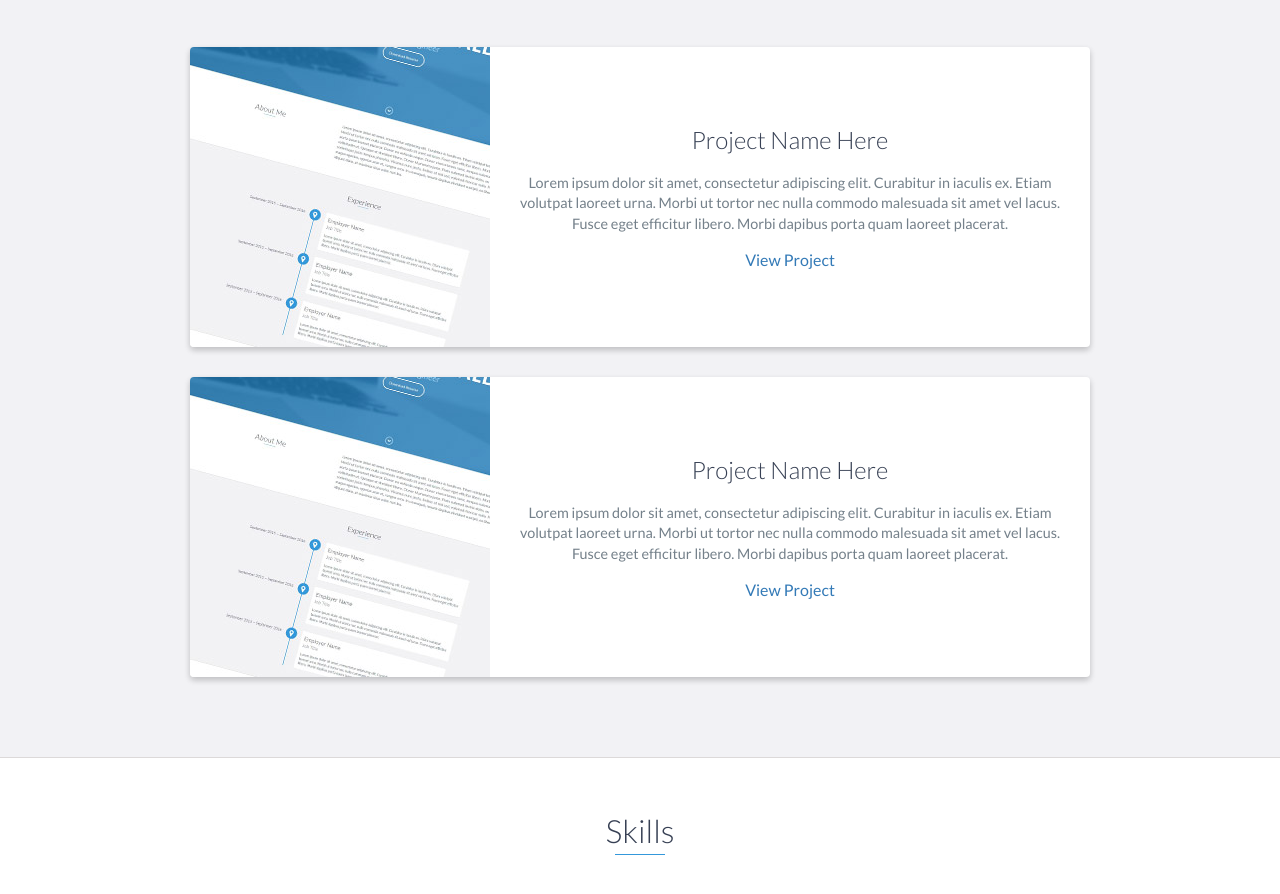
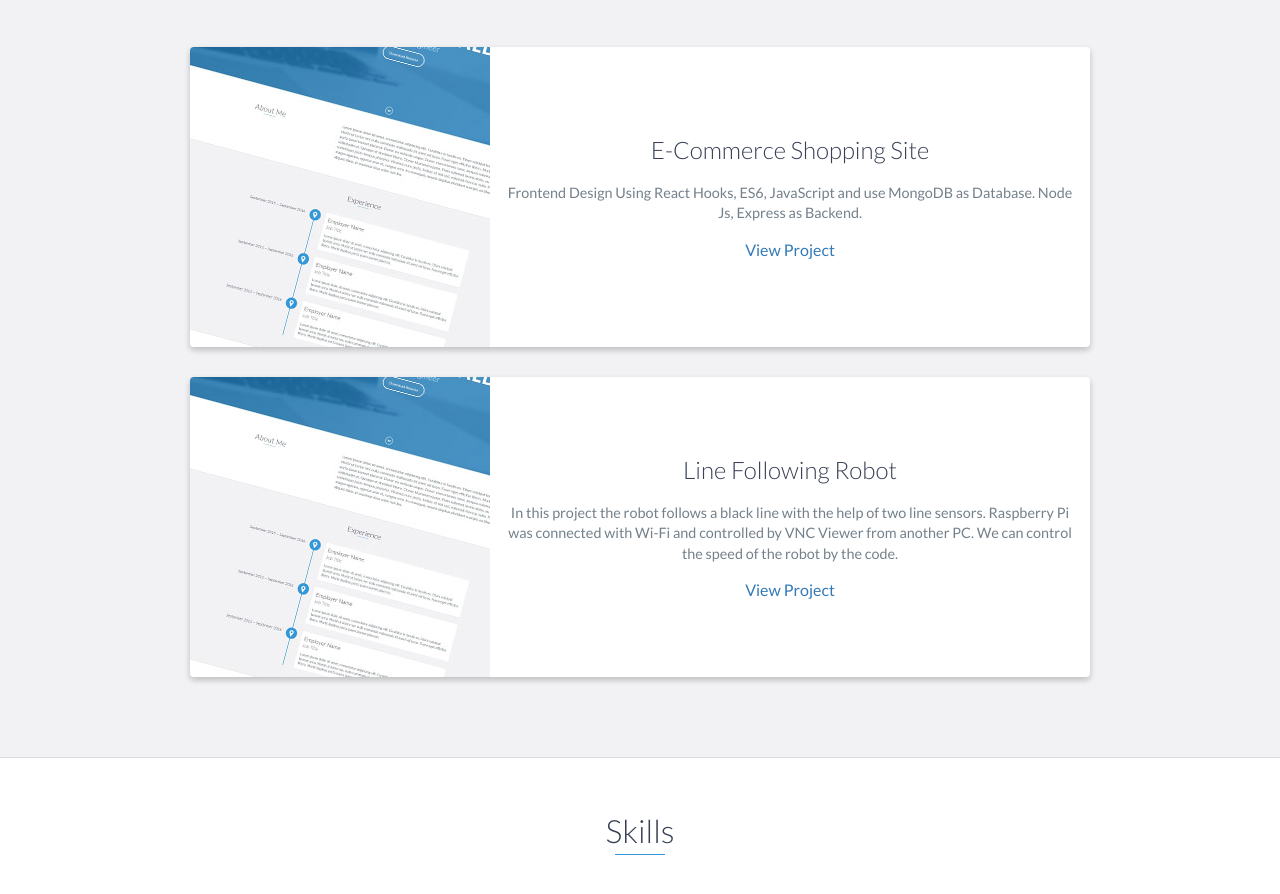
Before and after one commit to Pritam-007/Pritam-007.github.io, a website: page index.html in a window 1280 px wide. Shown: the part 1684-2578 px from the top of the page. Drawn offline with nearby package versions, Linux system fonts and the light colour scheme.

Commit message:
Update index.html

```diff
--- a/index.html
+++ b/index.html
@@ -157,11 +157,12 @@
                     </div>
                     <!-- End .project-image -->
                     <div class="project-info">
-                        <h3>Project Name Here</h3>
+                        <h3>E-Commerce Shopping Site</h3>
                         <p>
-                            Lorem ipsum dolor sit amet, consectetur adipiscing elit. Curabitur in iaculis ex. Etiam volutpat laoreet urna. Morbi ut tortor nec nulla commodo malesuada sit amet vel lacus. Fusce eget efficitur libero. Morbi dapibus porta quam laoreet placerat.
+                            Frontend Design Using React Hooks, ES6, JavaScript and use
+				    MongoDB as Database. Node Js, Express as Backend.
                         </p>
-                        <a href="#">View Project</a>
+                        <a href="http://posterappforgmit.herokuapp.com/">View Project</a>
                     </div>
                     <!-- End .project-info -->
                 </div>
@@ -173,11 +174,13 @@
                     </div>
                     <!-- End .project-image -->
                     <div class="project-info">
-                        <h3>Project Name Here</h3>
+                        <h3>Line Following Robot</h3>
                         <p>
-                            Lorem ipsum dolor sit amet, consectetur adipiscing elit. Curabitur in iaculis ex. Etiam volutpat laoreet urna. Morbi ut tortor nec nulla commodo malesuada sit amet vel lacus. Fusce eget efficitur libero. Morbi dapibus porta quam laoreet placerat.
+                            In this project the robot follows a black line with the help of two line sensors.
+				Raspberry Pi was connected with Wi-Fi and controlled by VNC Viewer from another PC.
+				We can control the speed of the robot by the code.
                         </p>
-                        <a href="#">View Project</a>
+                        <a href="https://github.com/Pritam-007/Line-Following-Robot-using-RaspberryPi">View Project</a>
                     </div>
                     <!-- End .project-info -->
                 </div>
```
